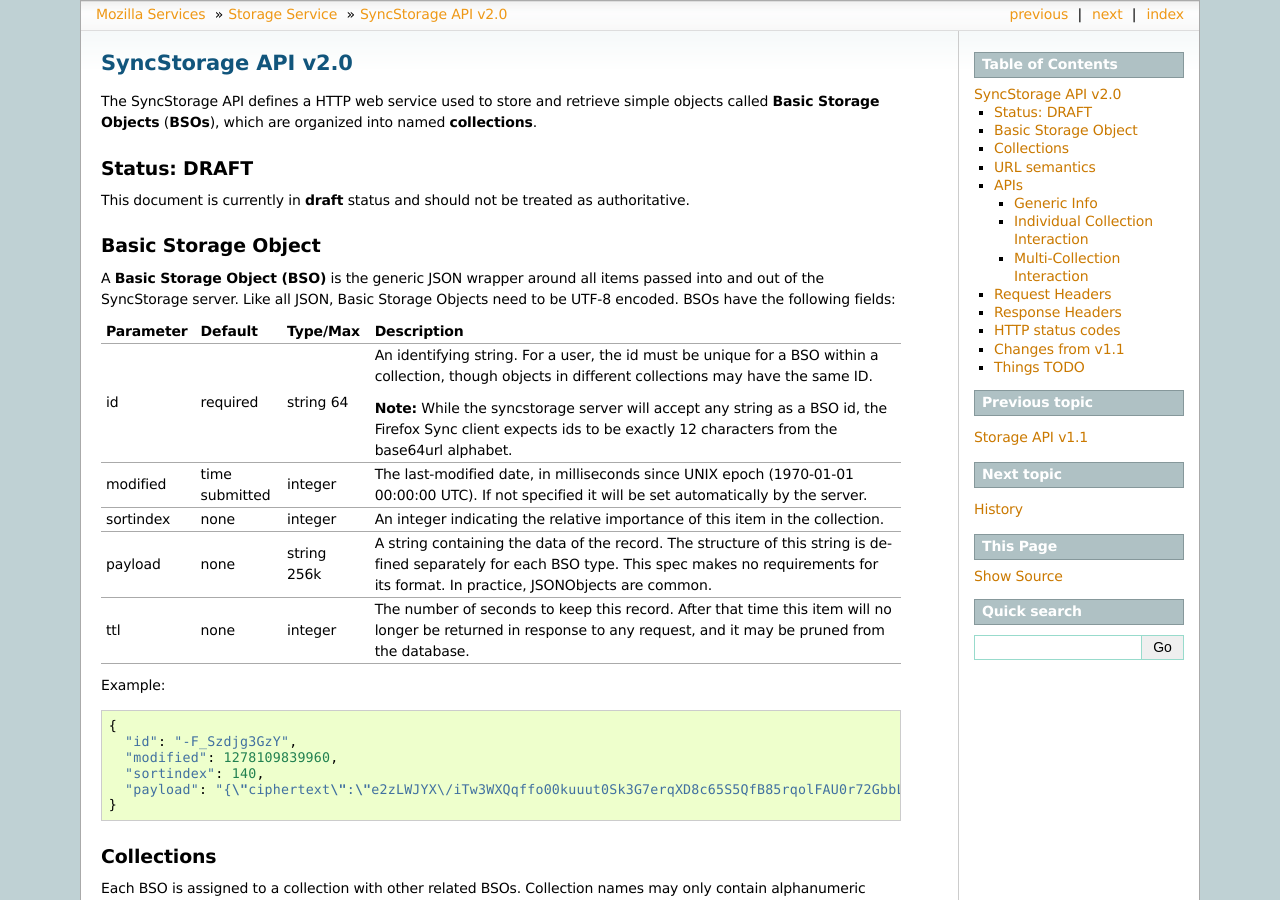
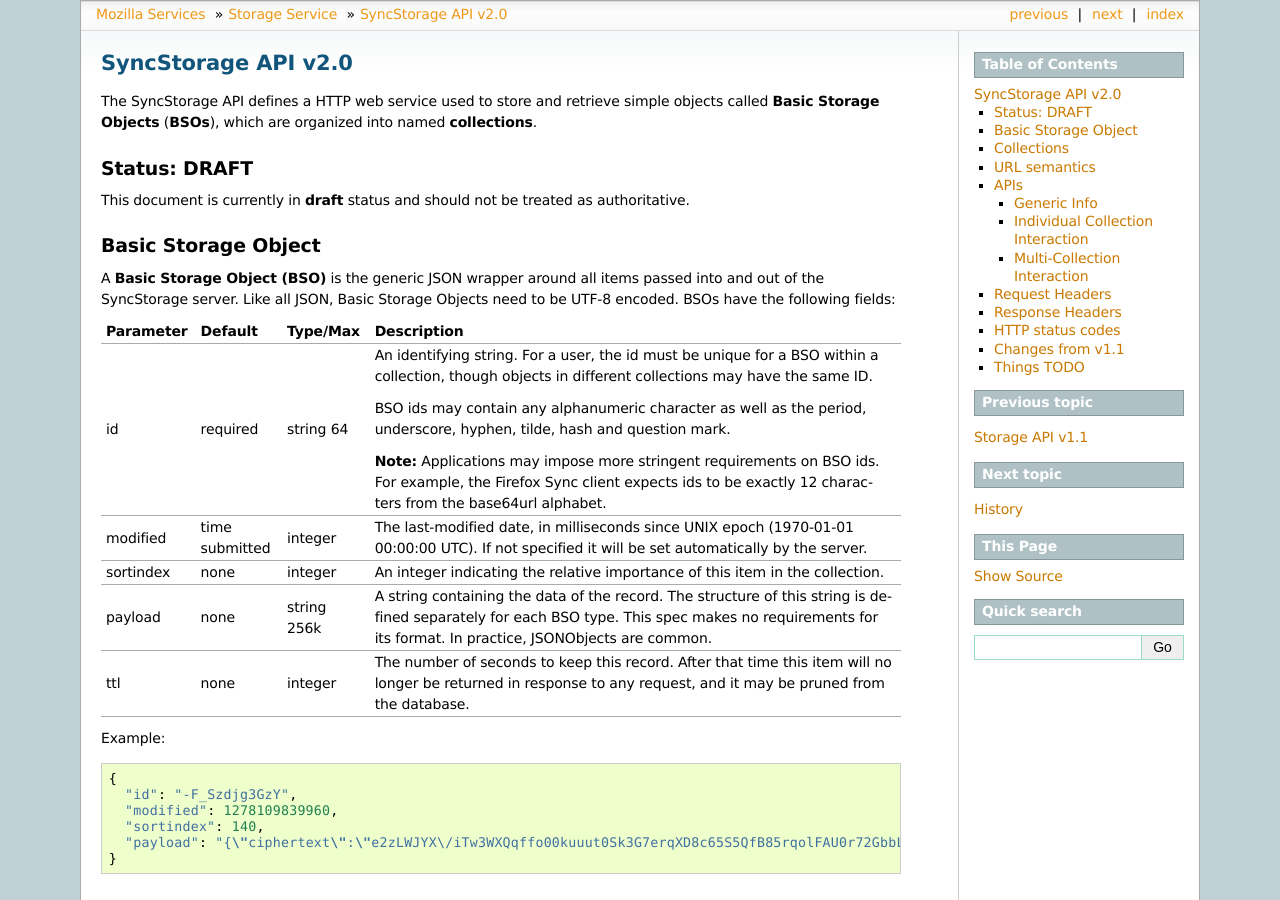
Before and after one commit to mozilla-services/docs, a Sphinx documentation site: the page built from source/storage/apis-2.0.rst, in a window 1280 px wide and 900 px high. Built offline with Sphinx 7.4.7, drawn with Linux system fonts in a browser that asks for light colours; some of the changed text lies outside the part shown.

Commit message:
document character restrictions on BSO ids

```diff
--- a/source/storage/apis-2.0.rst
+++ b/source/storage/apis-2.0.rst
@@ -32,9 +32,12 @@
 |               |           |  64        | a BSO within a collection, though objects in different        |
 |               |           |            | collections may have the same ID.                             |
 |               |           |            |                                                               |
-|               |           |            | **Note:**  While the syncstorage server will accept any string|
-|               |           |            | as a BSO id, the Firefox Sync client expects ids to be exactly|
-|               |           |            | 12 characters from the base64url alphabet.                    |
+|               |           |            | BSO ids may contain any alphanumeric character as well as     |
+|               |           |            | the period, underscore, hyphen, tilde, hash and question mark.|
+|               |           |            |                                                               |
+|               |           |            | **Note:**  Applications may impose more stringent requirements|
+|               |           |            | on BSO ids.  For example, the Firefox Sync client expects ids |
+|               |           |            | to be exactly 12 characters from the base64url alphabet.      |
 +---------------+-----------+------------+---------------------------------------------------------------+
 | modified      | time      | integer    | The last-modified date, in milliseconds since UNIX epoch      |
 |               | submitted |            | (1970-01-01 00:00:00 UTC). If not specified it will be set    |
```
Also changed, not shown: other parts of source/storage/apis-2.0.rst (+0 -2 lines).
